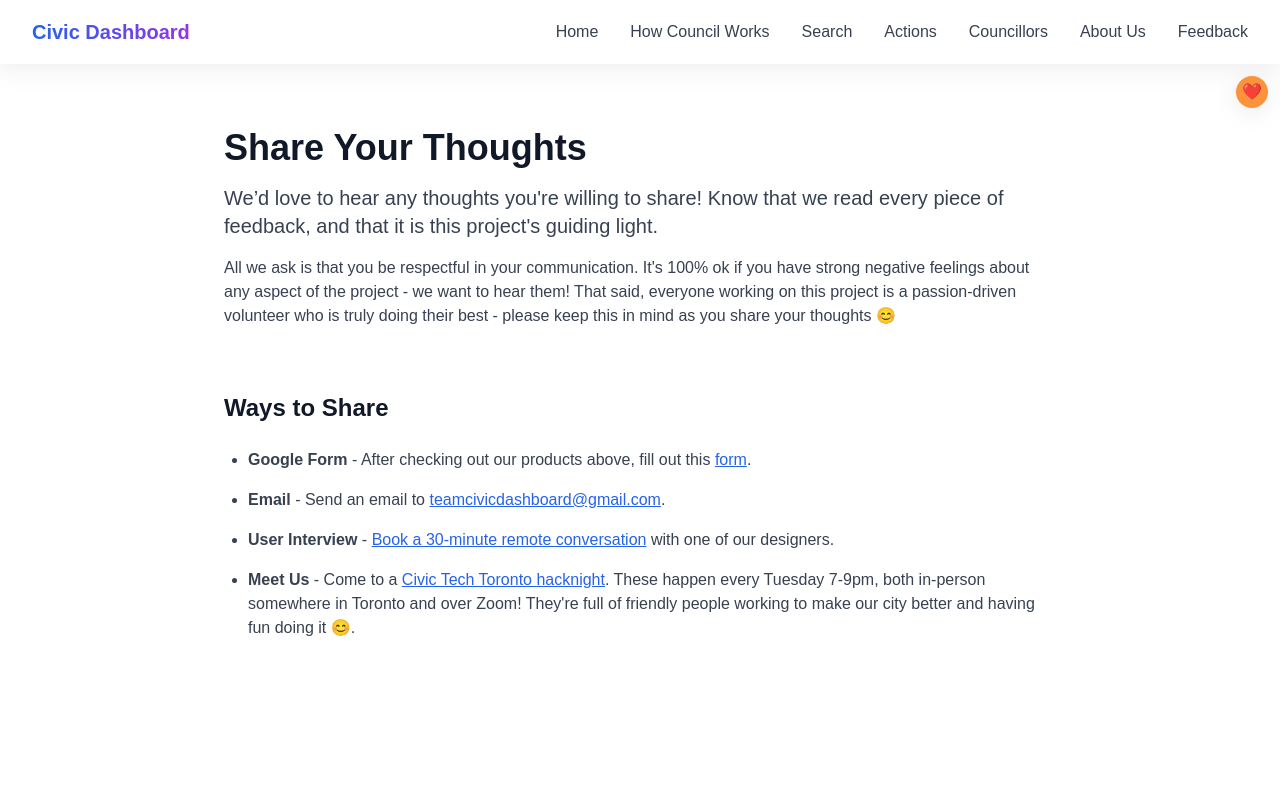
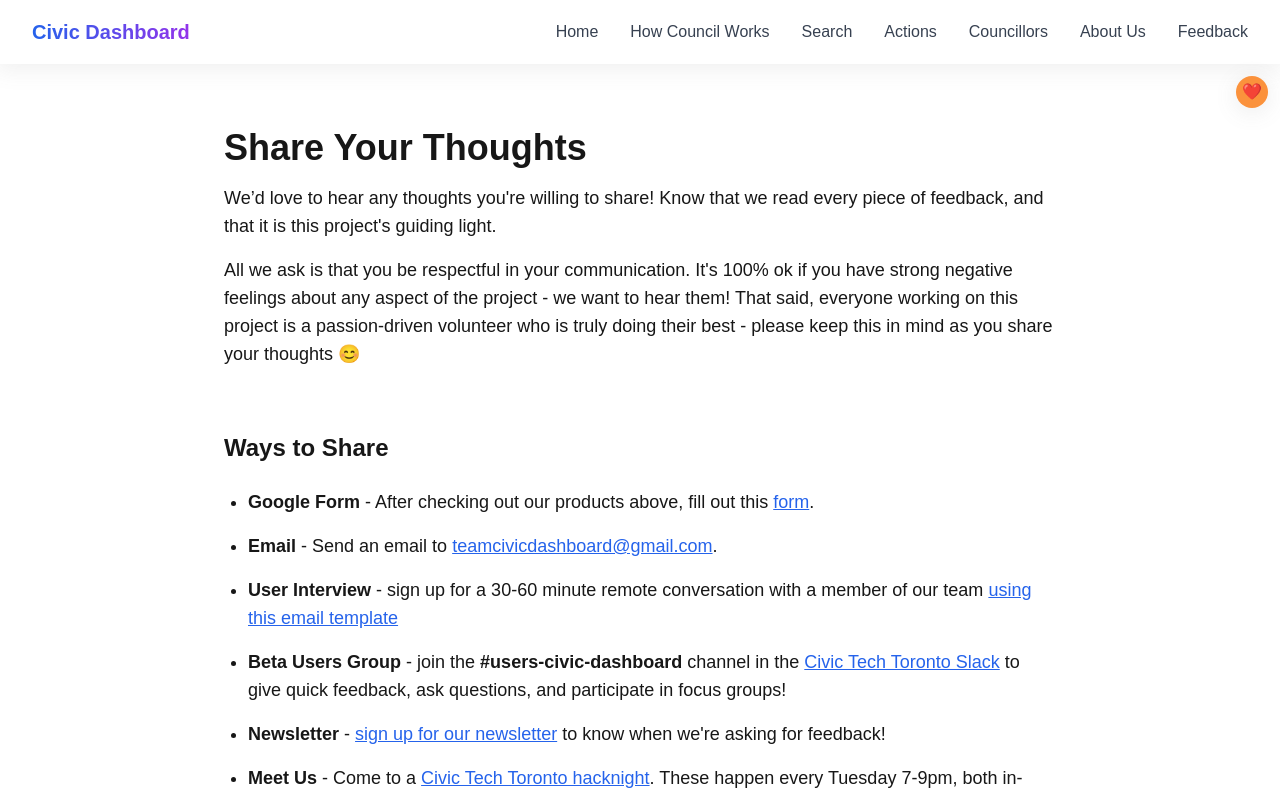
Before and after one commit to civic-dashboard/civic-dashboard-web, a Next.js app: page /feedback in a window 1280 px wide. Shown: the top 797 px of the page. Built offline with nearby package versions, Linux system fonts and the light colour scheme.

Commit message:
text, link changes to feedback page (#99)

```diff
--- a/src/app/feedback/page.tsx
+++ b/src/app/feedback/page.tsx
@@ -1,17 +1,17 @@
+import { ExternalLink } from '@/components/ExternalLink';
+
 export default function ShareThoughtsPage() {
   return (
-    <main className="min-h-screen bg-white max-w-4xl mx-auto px-4 sm:px-6 lg:px-8 py-16">
+    <main className="min-h-screen max-w-4xl mx-auto px-4 sm:px-6 lg:px-8 py-16 text-lg">
       {/* Hero Section */}
       <section className="mb-16">
-        <h1 className="text-4xl font-bold text-gray-900">
-          Share Your Thoughts
-        </h1>
-        <p className="mt-4 text-xl text-gray-700">
+        <h1 className="text-4xl font-bold">Share Your Thoughts</h1>
+        <p className="mt-4">
           We’d love to hear any thoughts you&apos;re willing to share! Know that
           we read every piece of feedback, and that it is this project&apos;s
           guiding light.
         </p>
-        <p className="mt-4 text-gray-700">
+        <p className="mt-4">
           All we ask is that you be respectful in your communication. It&apos;s
           100% ok if you have strong negative feelings about any aspect of the
           project - we want to hear them! That said, everyone working on this
@@ -21,54 +21,78 @@ export default function ShareThoughtsPage() {
       </section>
 
       {/* Ways to Share Section */}
-      <section className="mb-16">
-        <h2 className="text-2xl font-bold text-gray-900">Ways to Share</h2>
-        <ul className="mt-6 list-disc pl-6 space-y-4 text-gray-700">
+      <section>
+        <h2 className="text-2xl font-bold">Ways to Share</h2>
+        <ul className="mt-6 list-disc pl-6 space-y-4">
           <li>
             <strong>Google Form</strong> - After checking out our products
             above, fill out this{' '}
-            <a
+            <ExternalLink
               href="https://docs.google.com/forms/d/e/1FAIpQLSdTXLo01njU2E7ZJiLQHJJln3oEity1GMJnkuOIFS-63R0XiQ/viewform"
-              target="_blank"
-              className="text-blue-600 hover:text-blue-800 underline"
-              rel="noopener noreferrer"
+              className="classic-link"
             >
               form
-            </a>
+            </ExternalLink>
             .
           </li>
           <li>
             <strong>Email</strong> - Send an email to{' '}
             <a
               href="mailto:teamcivicdashboard@gmail.com"
-              className="text-blue-600 hover:text-blue-800 underline"
+              className="classic-link"
             >
               teamcivicdashboard@gmail.com
             </a>
             .
           </li>
           <li>
-            <strong>User Interview</strong> -{' '}
+            <strong>User Interview</strong> - sign up for a 30-60 minute remote
+            conversation with a member of our team{' '}
             <a
-              href="https://calendly.com/d/ckm5-wgb-xrh/30-minute-user-interview?month=2024-12"
-              target="_blank"
-              className="text-blue-600 hover:text-blue-800 underline"
-              rel="noopener noreferrer"
+              href="mailto:teamcivicdashboard@gmail.com
+  ?subject=User%20Interview%20Signup
+  &body=Hi%20there%21%0A%0A
+  Thank%20you%20for%20signing%20up%20for%20a%20user%20interview%20-%20our%20team%20can%27t%20wait%20to%20meet%20you%20and%20hear%20what%20you%20have%20to%20say%21%20Interviews%20typically%20take%2030-60%20minutes%2C%20and%20are%20done%20virtually%20over%20Zoom%20or%20Google%20Meet.%0A%0A
+  Please%20fill%20out%20the%20details%20below%20and%20someone%20from%20our%20team%20will%20be%20in%20touch%20shortly%20to%20schedule%20an%20interview.%20%0A%0A
+  Name%3A%20%0A
+  Availability%20in%20the%20next%202-3%20weeks%3A%0A%0A
+  Anything%20else%20we%20should%20know%20before%20talking%20to%20you%3A%20%0A%0A
+  Talk%20soon%21"
+              className="classic-link"
             >
-              Book a 30-minute remote conversation
+              using this email template
+            </a>
+          </li>
+          <li>
+            <strong>Beta Users Group</strong> - join the{' '}
+            <strong>#users-civic-dashboard</strong> channel in the{' '}
+            <ExternalLink
+              href="http://link.civictech.ca/slack"
+              className="classic-link"
+            >
+              Civic Tech Toronto Slack
+            </ExternalLink>{' '}
+            to give quick feedback, ask questions, and participate in focus
+            groups!
+          </li>
+          <li>
+            <strong>Newsletter</strong> -{' '}
+            <a
+              href="https://civicdashboard.ca/join-newsletter"
+              className="classic-link"
+            >
+              sign up for our newsletter
             </a>{' '}
-            with one of our designers.
+            to know when we&apos;re asking for feedback!
           </li>
           <li>
             <strong>Meet Us</strong> - Come to a{' '}
-            <a
-              href="https://guild.host/ctto/events" // Replace with the actual Civic Tech Toronto events link
-              target="_blank"
-              className="text-blue-600 hover:text-blue-800 underline"
-              rel="noopener noreferrer"
+            <ExternalLink
+              href="https://guild.host/ctto/events"
+              className="classic-link"
             >
               Civic Tech Toronto hacknight
-            </a>
+            </ExternalLink>
             . These happen every Tuesday 7-9pm, both in-person somewhere in
             Toronto and over Zoom! They&apos;re full of friendly people working
             to make our city better and having fun doing it 😊.
```
